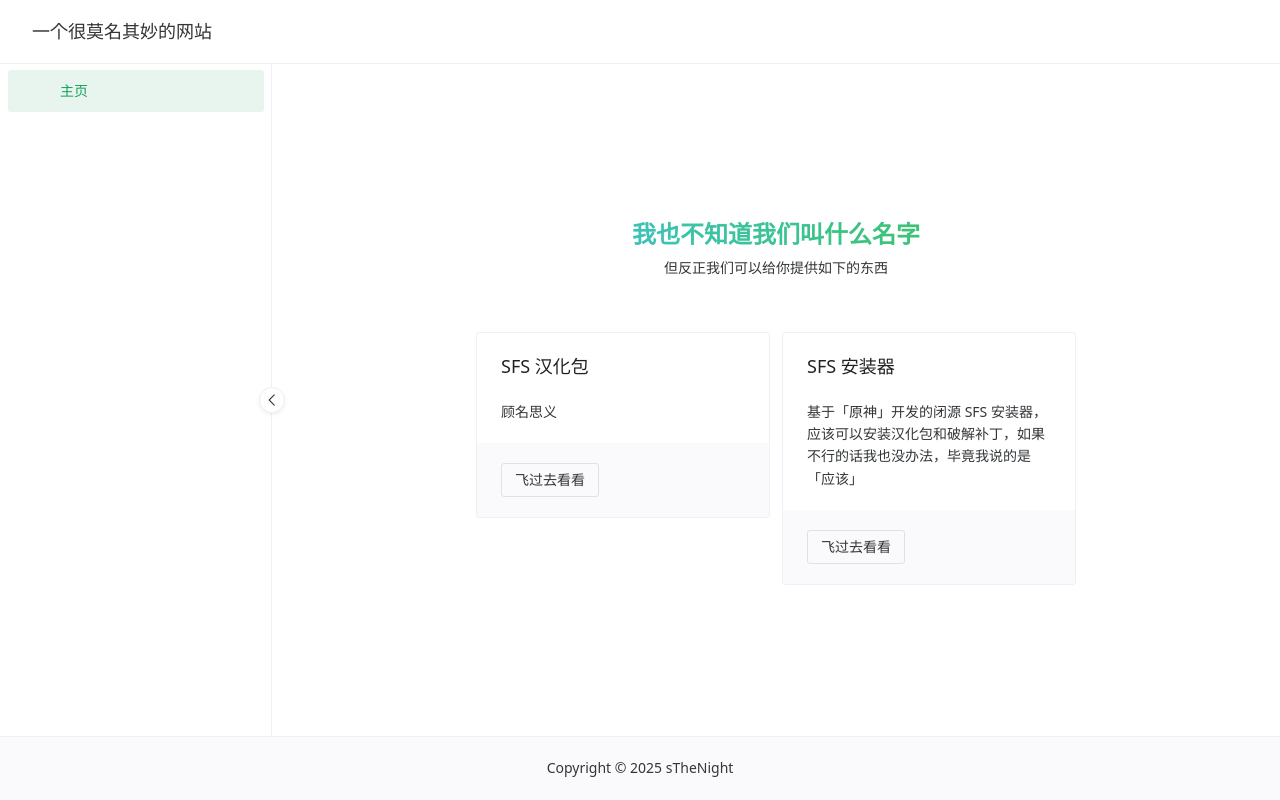
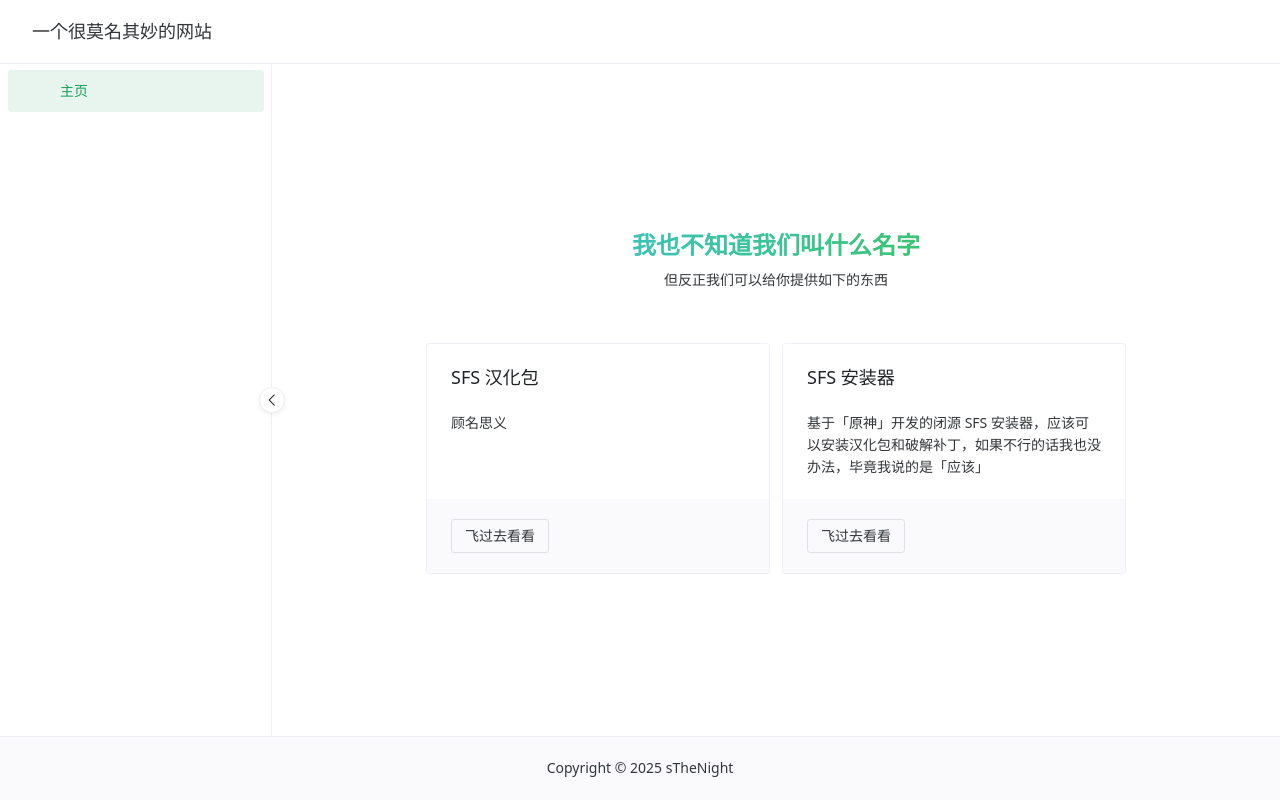
Before and after one commit to sTheNight/WebsiteForSFSInstaller, a Vue app: page / in a window 1280 px wide. Built offline with nearby package versions, Linux system fonts and the light colour scheme; some icons are missing; a small style sheet from the web is missing.

Commit message:
style: 调整卡片高度

```diff
--- a/src/views/Home.vue
+++ b/src/views/Home.vue
@@ -14,7 +14,7 @@ const router = useRouter();
         <div class="home-grid">
             <NGrid cols="1 500:2" x-gap="12" y-gap="12">
                 <NGridItem>
-                    <NCard hoverable title="SFS 汉化包">
+                    <NCard hoverable title="SFS 汉化包" class="home-link-card">
                         <template #action>
                             <NButton>飞过去看看</NButton>
                         </template>
@@ -22,7 +22,7 @@ const router = useRouter();
                     </NCard>
                 </NGridItem>
                 <NGridItem>
-                    <NCard hoverable title="SFS 安装器">
+                    <NCard hoverable title="SFS 安装器" class="home-link-card">
                         基于「原神」开发的闭源 SFS 安装器，应该可以安装汉化包和破解补丁，如果不行的话我也没办法，毕竟我说的是「应该」
                         <template #action>
                             <NButton @click="router.push('/installer')">飞过去看看</NButton>
@@ -59,6 +59,9 @@ const router = useRouter();
 
 .home-grid {
     margin-top: 48px;
-    width: min(calc(100% - 24px), 600px);
+    width: min(calc(100% - 24px), 700px);
+}
+.home-link-card {
+    height: 100%;
 }
 </style>
```
